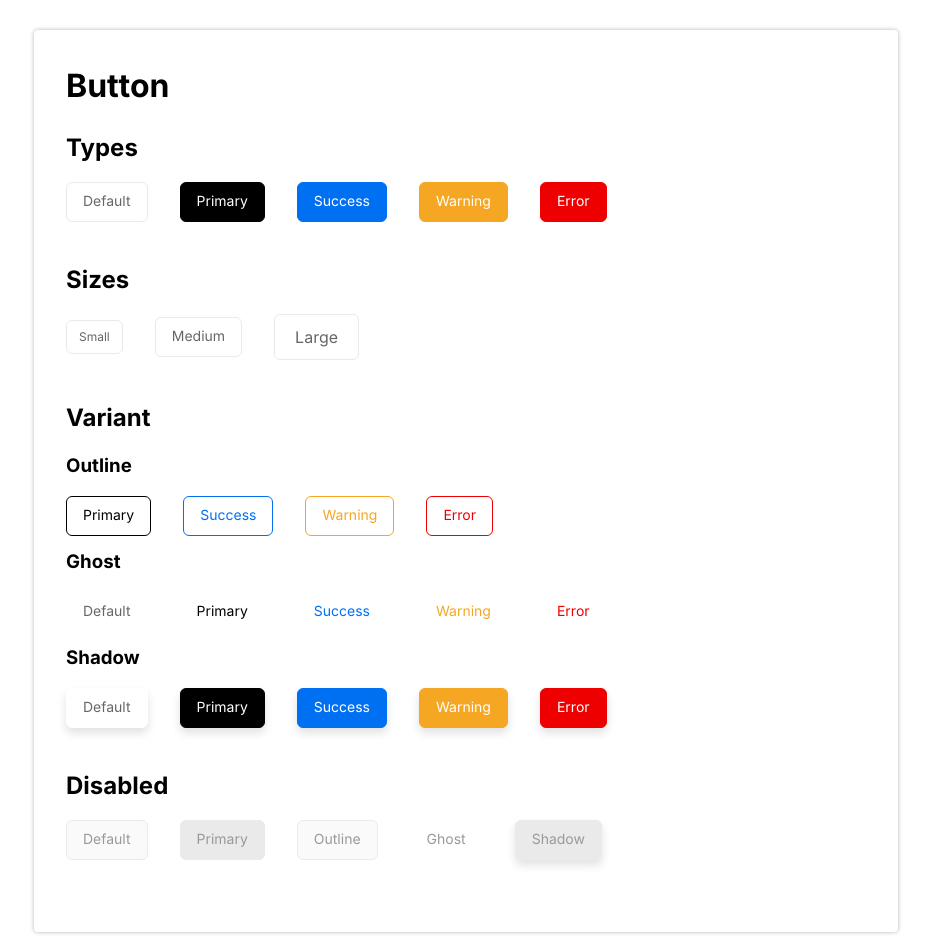
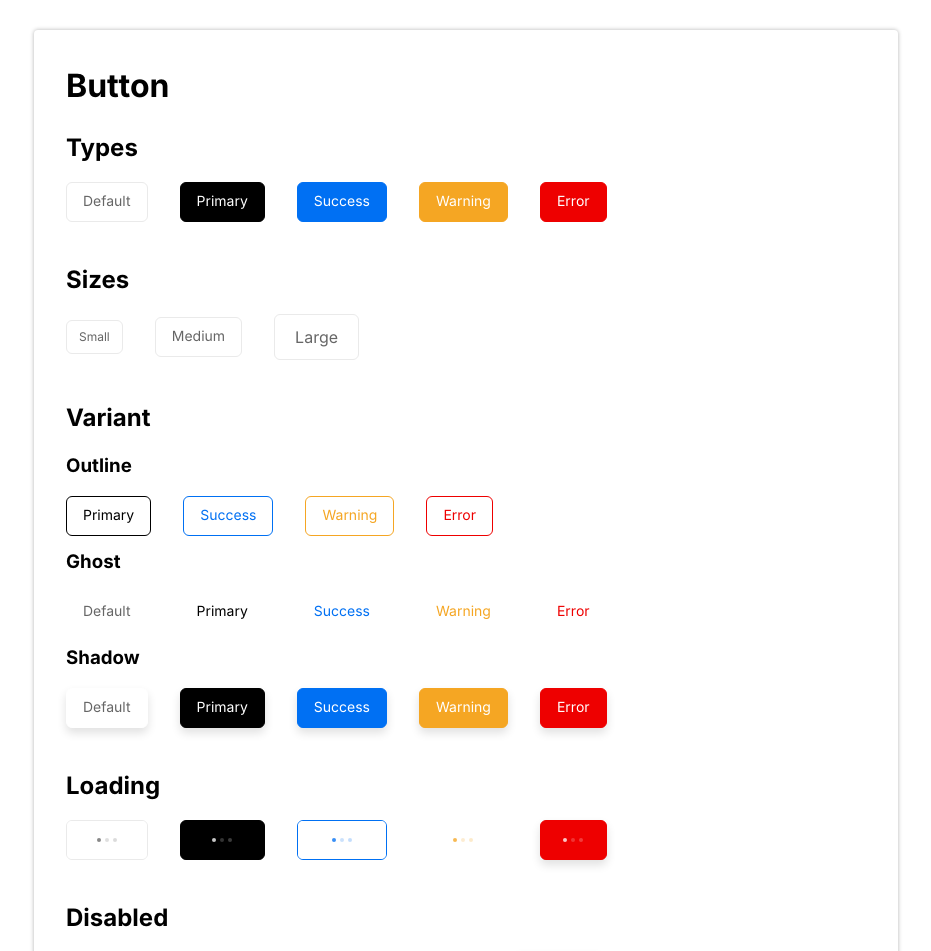
Before and after one commit to bohdev95/react-raw-ui, a React app: page / in a window 1280 px wide. Shown: the top 951 px of the page, without its empty margins (174-1105 px from the left). Built offline with nearby package versions, Linux system fonts and the light colour scheme.

Commit message:
feat(Button): add status of loading

```diff
--- a/components/Button/Button.styles.ts
+++ b/components/Button/Button.styles.ts
@@ -13,7 +13,7 @@ import {
   ButtonActiveStyles,
 } from './Button.types';
 
-const useButtonStyles = (props: ButtonProps): ButtonStyles => {
+export const useButtonStyles = (props: ButtonProps): ButtonStyles => {
   const theme: RawUITheme = useTheme();
   const { size, type, variant, loading, disabled } = props;
 
@@ -159,6 +159,83 @@ const useButtonStyles = (props: ButtonProps): ButtonStyles => {
     },
   };
 
+  const loadingStyles: {
+    [key in ButtonTypes]: {
+      [key in ButtonVariants]: ButtonBasicStyles;
+    };
+  } = {
+    default: {
+      default: {
+        backgroundColor: theme.palette.white,
+      },
+      outline: {
+        backgroundColor: theme.palette.white,
+      },
+      ghost: {
+        backgroundColor: theme.palette.white,
+      },
+      shadow: {
+        backgroundColor: theme.palette.white,
+      },
+    },
+    primary: {
+      default: {
+        backgroundColor: theme.palette.black,
+      },
+      outline: {
+        backgroundColor: theme.palette.white,
+      },
+      ghost: {
+        backgroundColor: theme.palette.white,
+      },
+      shadow: {
+        backgroundColor: theme.palette.black,
+      },
+    },
+    success: {
+      default: {
+        backgroundColor: theme.palette.success5,
+      },
+      outline: {
+        backgroundColor: theme.palette.white,
+      },
+      ghost: {
+        backgroundColor: theme.palette.white,
+      },
+      shadow: {
+        backgroundColor: theme.palette.success5,
+      },
+    },
+    warning: {
+      default: {
+        backgroundColor: theme.palette.warning5,
+      },
+      outline: {
+        backgroundColor: theme.palette.white,
+      },
+      ghost: {
+        backgroundColor: theme.palette.white,
+      },
+      shadow: {
+        backgroundColor: theme.palette.warning5,
+      },
+    },
+    error: {
+      default: {
+        backgroundColor: theme.palette.error5,
+      },
+      outline: {
+        backgroundColor: theme.palette.white,
+      },
+      ghost: {
+        backgroundColor: theme.palette.white,
+      },
+      shadow: {
+        backgroundColor: theme.palette.error5,
+      },
+    },
+  };
+
   const disabledStyles: {
     [key in ButtonVariants]: ButtonBasicStyles;
   } = {
@@ -166,25 +243,19 @@ const useButtonStyles = (props: ButtonProps): ButtonStyles => {
       backgroundColor: theme.palette.accents2,
       color: theme.palette.accents5,
       borderColor: theme.palette.accents2,
-      cursor: 'not-allowed',
     },
     outline: {
       backgroundColor: theme.palette.accents1,
       color: theme.palette.accents5,
       borderColor: theme.palette.accents2,
-      cursor: 'not-allowed',
     },
     ghost: {
-      backgroundColor: 'transparent',
       color: theme.palette.accents5,
-      borderColor: 'transparent',
-      cursor: 'not-allowed',
     },
     shadow: {
       backgroundColor: theme.palette.accents2,
       color: theme.palette.accents5,
       borderColor: theme.palette.accents2,
-      cursor: 'not-allowed',
     },
   };
 
@@ -194,20 +265,24 @@ const useButtonStyles = (props: ButtonProps): ButtonStyles => {
     ...(sizes[size] || sizes['md']),
   };
 
-  if (disabled) {
   return {
     ...defaultStyles,
+    ...(loading
+      ? {
+          ...(loadingStyles?.[type || 'default']?.[variant || 'default'] ??
+            loadingStyles['default']['default']),
+          cursor: 'default',
+        }
+      : {}),
+    ...(disabled
+      ? {
           ...(type === 'default'
             ? disabledStyles['outline']
             : disabledStyles[variant] || disabledStyles['default']),
+          cursor: 'not-allowed',
+        }
+      : {}),
   };
-  }
-
-  if (loading) {
-    // TODO
-  }
-
-  return defaultStyles;
 };
 
 const useButtonHoverStyles = (props: ButtonProps): ButtonHoverStyles => {
@@ -306,51 +381,11 @@ const useButtonHoverStyles = (props: ButtonProps): ButtonHoverStyles => {
     },
   };
 
-  const disabledStyles: {
-    [key in ButtonVariants]: ButtonHoverStyles;
-  } = {
-    default: {
-      hoverColor: theme.palette.accents5,
-      hoverBorderColor: theme.palette.accents2,
-      hoverBackgroundColor: theme.palette.accents2,
-    },
-    outline: {
-      hoverColor: theme.palette.accents5,
-      hoverBorderColor: theme.palette.accents2,
-      hoverBackgroundColor: theme.palette.accents1,
-    },
-    ghost: {
-      hoverColor: theme.palette.accents5,
-      hoverBorderColor: 'transparent',
-      hoverBackgroundColor: 'transparent',
-    },
-    shadow: {
-      hoverColor: theme.palette.accents5,
-      hoverBorderColor: theme.palette.accents2,
-      hoverBackgroundColor: theme.palette.accents2,
-      hoverBoxShadow: theme.tokens.shadow.sm,
-      hoverTransform: 'none',
-    },
-  };
-
   const defaultStyles =
     styles?.[type || 'default']?.[variant || 'default'] ??
     styles['default']['default'];
 
-  if (disabled) {
-    return {
-      ...defaultStyles,
-      ...(type === 'default'
-        ? disabledStyles['outline']
-        : disabledStyles[variant] || disabledStyles['default']),
-    };
-  }
-
-  if (loading) {
-    // TODO
-  }
-
-  return defaultStyles;
+  return loading || disabled ? {} : defaultStyles;
 };
 
 const useButtonActiveStyles = (props: ButtonProps): ButtonActiveStyles => {
@@ -438,41 +473,11 @@ const useButtonActiveStyles = (props: ButtonProps): ButtonActiveStyles => {
     },
   };
 
-  const disabledStyles: {
-    [key in ButtonVariants]: ButtonActiveStyles;
-  } = {
-    default: {
-      activeBackgroundColor: theme.palette.accents2,
-    },
-    outline: {
-      activeBackgroundColor: theme.palette.accents1,
-    },
-    ghost: {
-      activeBackgroundColor: 'transparent',
-    },
-    shadow: {
-      activeBackgroundColor: theme.palette.accents2,
-    },
-  };
-
   const defaultStyles =
     styles?.[type || 'default']?.[variant || 'default'] ??
     styles['default']['default'];
 
-  if (disabled) {
-    return {
-      ...defaultStyles,
-      ...(type === 'default'
-        ? disabledStyles['outline']
-        : disabledStyles[variant] || disabledStyles['default']),
-    };
-  }
-
-  if (loading) {
-    // TODO
-  }
-
-  return defaultStyles;
+  return loading || disabled ? {} : defaultStyles;
 };
 
 export const useButtonCSS = (props: ButtonProps) => {
@@ -530,10 +535,11 @@ export const useButtonCSS = (props: ButtonProps) => {
       appearance: none;
       outline: none;
       user-select: none;
+      overflow: hidden;
     }
 
-    .raw-button:hover,
-    .raw-button:focus {
+    .raw-button:not(.raw-loading-button):not(.raw-disabled-button):hover,
+    .raw-button:not(.raw-loading-button):not(.raw-disabled-button):focus {
       background-color: ${hoverBackgroundColor};
       border-color: ${hoverBorderColor};
       color: ${hoverColor};
@@ -541,10 +547,15 @@ export const useButtonCSS = (props: ButtonProps) => {
       transform: ${hoverTransform};
     }
 
-    .raw-button:active {
+    .raw-button:not(.raw-loading-button):not(.raw-disabled-button):active {
       background-color: ${activeBackgroundColor};
       box-shadow: ${activeBoxShadow};
       transform: ${activeTransform};
     }
+
+    .raw-button-text {
+      position: relative;
+      z-index: 1;
+    }
   `;
 };
--- a/components/Button/Button.tsx
+++ b/components/Button/Button.tsx
@@ -7,9 +7,39 @@ import React, {
   useMemo,
 } from 'react';
 import classNames from 'classnames';
+import css from 'styled-jsx/css';
+import Loading from '../Loading';
 
-import { useButtonCSS } from './Button.styles';
-import { ButtonProps } from './Button.types';
+import { useButtonStyles, useButtonCSS } from './Button.styles';
+import { ButtonProps, ButtonLoadingProps } from './Button.types';
+
+const ButtonLoading: FC<React.PropsWithChildren<ButtonLoadingProps>> = ({
+  color,
+  backgroundColor,
+}) => {
+  const { className, styles } = css.resolve`
+    .raw-button-loading {
+      position: absolute;
+      top: 0;
+      left: 0;
+      right: 0;
+      bottom: 0;
+      display: flex;
+      align-items: center;
+      justify-content: center;
+      z-index: 2;
+      background-color: ${backgroundColor};
+    }
+  `;
+  const classes = classNames('raw-button-loading', className);
+
+  return (
+    <div className={classes}>
+      <Loading color={color} />
+      {styles}
+    </div>
+  );
+};
 
 const Button = forwardRef<HTMLButtonElement, PropsWithChildren<ButtonProps>>(
   (
@@ -27,6 +57,14 @@ const Button = forwardRef<HTMLButtonElement, PropsWithChildren<ButtonProps>>(
     },
     ref: Ref<HTMLButtonElement | null>
   ) => {
+    const { color, backgroundColor } = useButtonStyles({
+      type,
+      size,
+      variant,
+      loading,
+      disabled,
+    });
+
     const { className: resolveClassName, styles } = useButtonCSS({
       type,
       size,
@@ -35,7 +73,13 @@ const Button = forwardRef<HTMLButtonElement, PropsWithChildren<ButtonProps>>(
       disabled,
     });
 
-    const classes = classNames('raw-button', className, resolveClassName);
+    const classes = classNames(
+      'raw-button',
+      loading && 'raw-loading-button',
+      disabled && 'raw-disabled-button',
+      className,
+      resolveClassName
+    );
 
     const clickHandler = (event: MouseEvent<HTMLButtonElement>) => {
       if (loading || disabled) return;
@@ -50,7 +94,12 @@ const Button = forwardRef<HTMLButtonElement, PropsWithChildren<ButtonProps>>(
         onClick={clickHandler}
         {...restProps}
       >
-        <span className="raw-button-text">{children}</span>
+        {loading && (
+          <ButtonLoading color={color} backgroundColor={backgroundColor} />
+        )}
+        <span className={classNames('raw-button-text', resolveClassName)}>
+          {children}
+        </span>
         {styles}
       </button>
     );
--- a/components/Button/Button.types.ts
+++ b/components/Button/Button.types.ts
@@ -29,6 +29,11 @@ type NativeButtonProps = Omit<
 
 export type ButtonProps = BaseButtonProps & NativeButtonProps;
 
+export interface ButtonLoadingProps {
+  color: string;
+  backgroundColor: string;
+}
+
 export interface ButtonSizeStyles {
   fontSize?: string;
   lineHeight?: string;
--- a/src/App.tsx
+++ b/src/App.tsx
@@ -154,6 +154,23 @@ function App() {
             </Button>
           </Unit>
         </Wrapper>
+        <Wrapper title="Loading">
+          <Unit layout="row">
+            <Button loading>Default</Button>
+            <Button type="primary" loading>
+              Primary
+            </Button>
+            <Button type="success" variant="outline" loading>
+              Success
+            </Button>
+            <Button type="warning" variant="ghost" loading>
+              Warning
+            </Button>
+            <Button type="error" variant="shadow" loading>
+              Error
+            </Button>
+          </Unit>
+        </Wrapper>
         <Wrapper title="Disabled">
           <Unit layout="row">
             <Button disabled>Default</Button>
```
Lines whose indentation alone changed are shown as unchanged.
